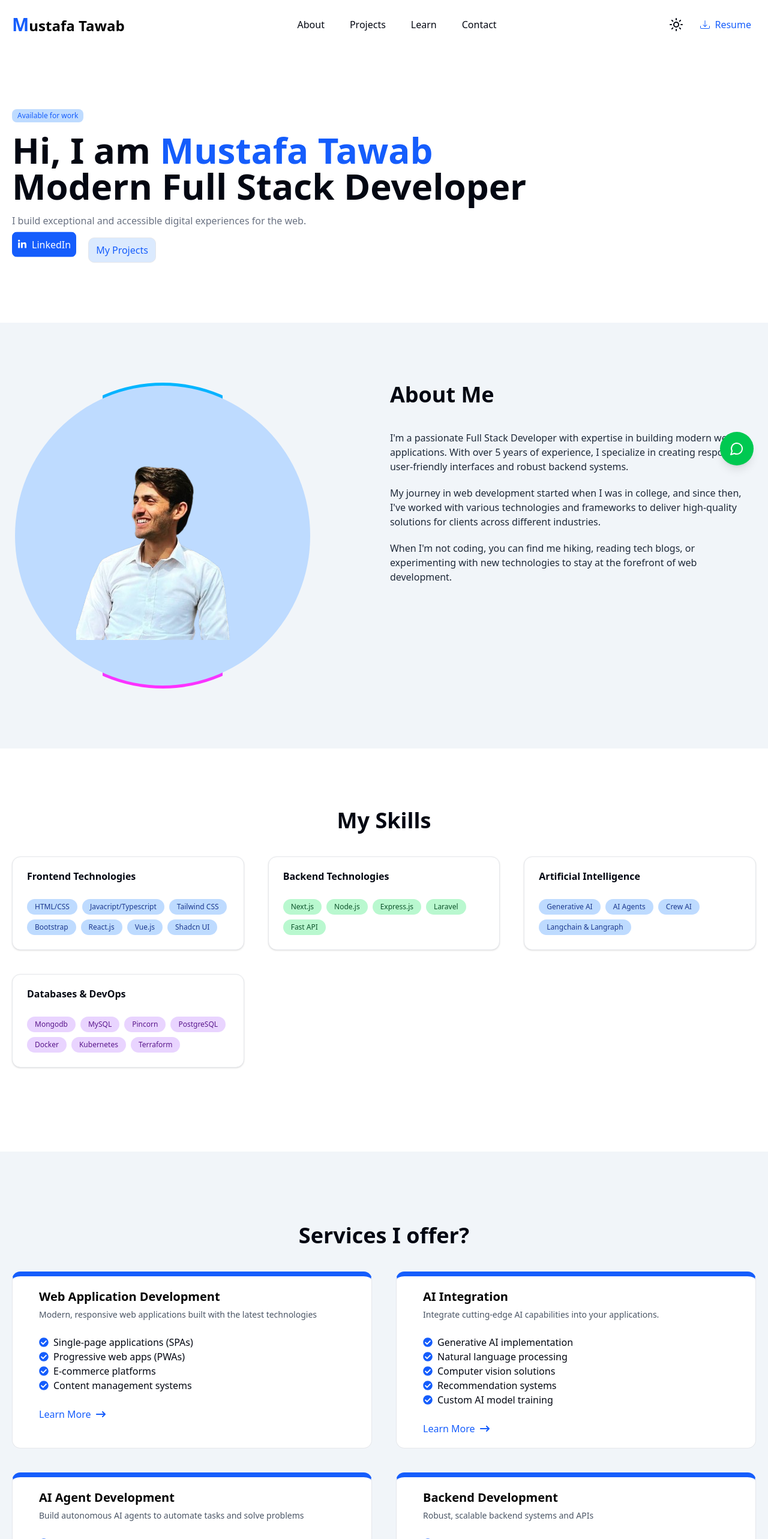
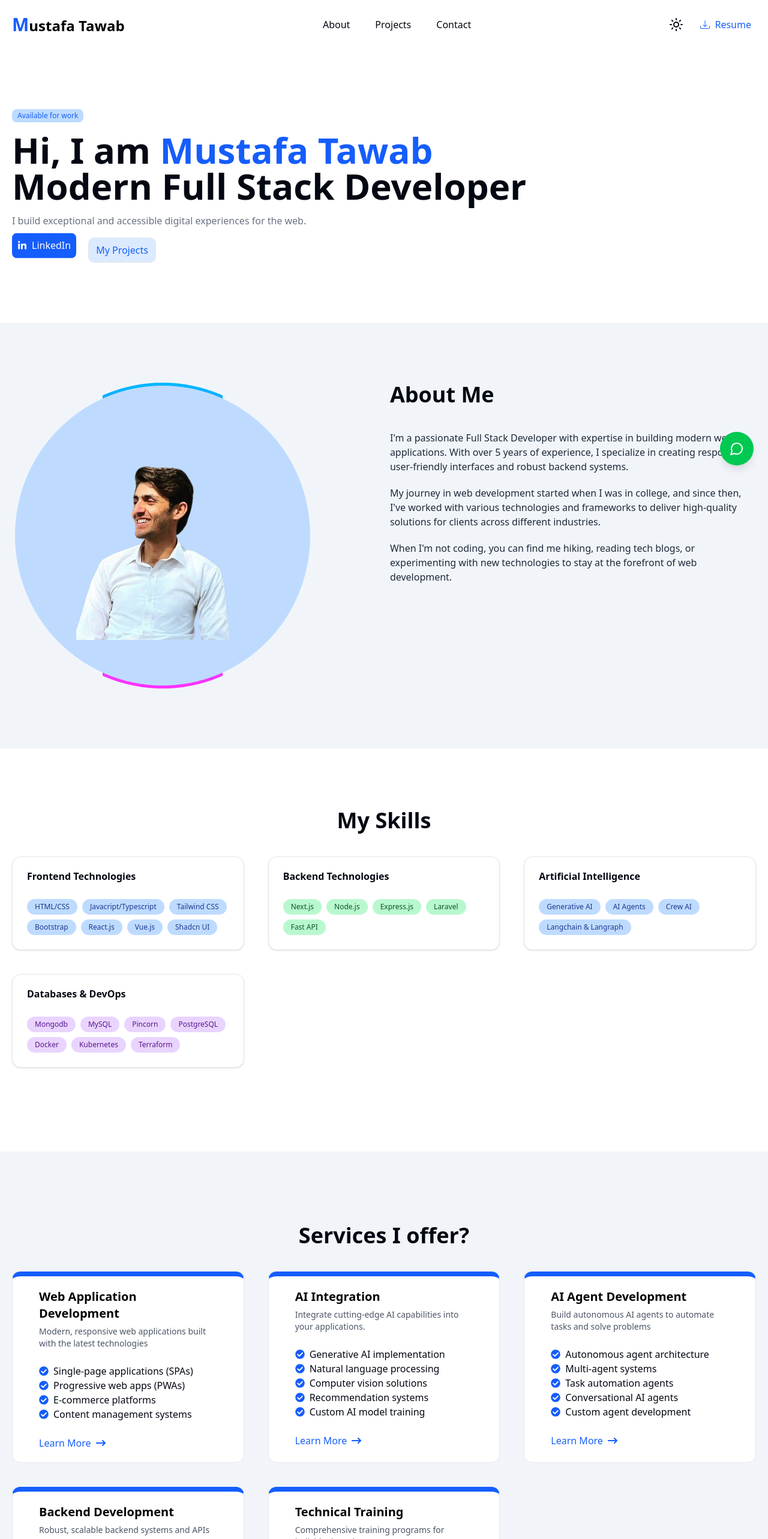
Before and after one commit to mustafatawab/portfolio, a Next.js app: page / in a window 1280 px wide. Shown: the top 2566 px of the page at 60% size. Built offline with nearby package versions, Linux system fonts and the light colour scheme.

Commit message:
some changes in navbar

```diff
--- a/src/views/navbar.jsx
+++ b/src/views/navbar.jsx
@@ -22,7 +22,6 @@ const Navbar = () => {
   const links = [
     { label: "About", url: "/#about" },
     { label: "Projects", url: "/projects" },
-    { label: "Learn", url: "/learn-skills" },
     { label: "Contact", url: "/#contact" },
   ];
 
@@ -57,7 +56,7 @@ const Navbar = () => {
         <div className={` hidden md:flex gap-2 justify-center items-center`}>
           {links.map((link, i) => (
             <a
-              className="py-2 px-4 dark:border-0 rounded-full hover:text-blue-600 hover:border hover:border-blue-600 duration-300 border border-white"
+              className="py-2 px-4 dark:border-0 rounded-full hover:text-blue-600 hover:border hover:border-blue-600 duration-300 border border-transparent"
               key={i}
               href={link.url}
             >
--- a/src/views/services.jsx
+++ b/src/views/services.jsx
@@ -12,7 +12,7 @@ const Services = () => {
     <section id="services" className="py-20 bg-[#f1f5f9] dark:bg-slate-900 ">
       <div className="p-5 container  mx-auto">
         <h2 className="text-4xl font-bold text-center py-5">Services I offer?</h2>
-        <div className="grid grid-cols-1 sm:grid-cols-2 xl:grid-cols-2  gap-10 py-5">
+        <div className="grid grid-cols-1 sm:grid-cols-2 xl:grid-cols-3  gap-10 py-5">
           {services.map((service, i) => (
             <Card
               key={i}
```
